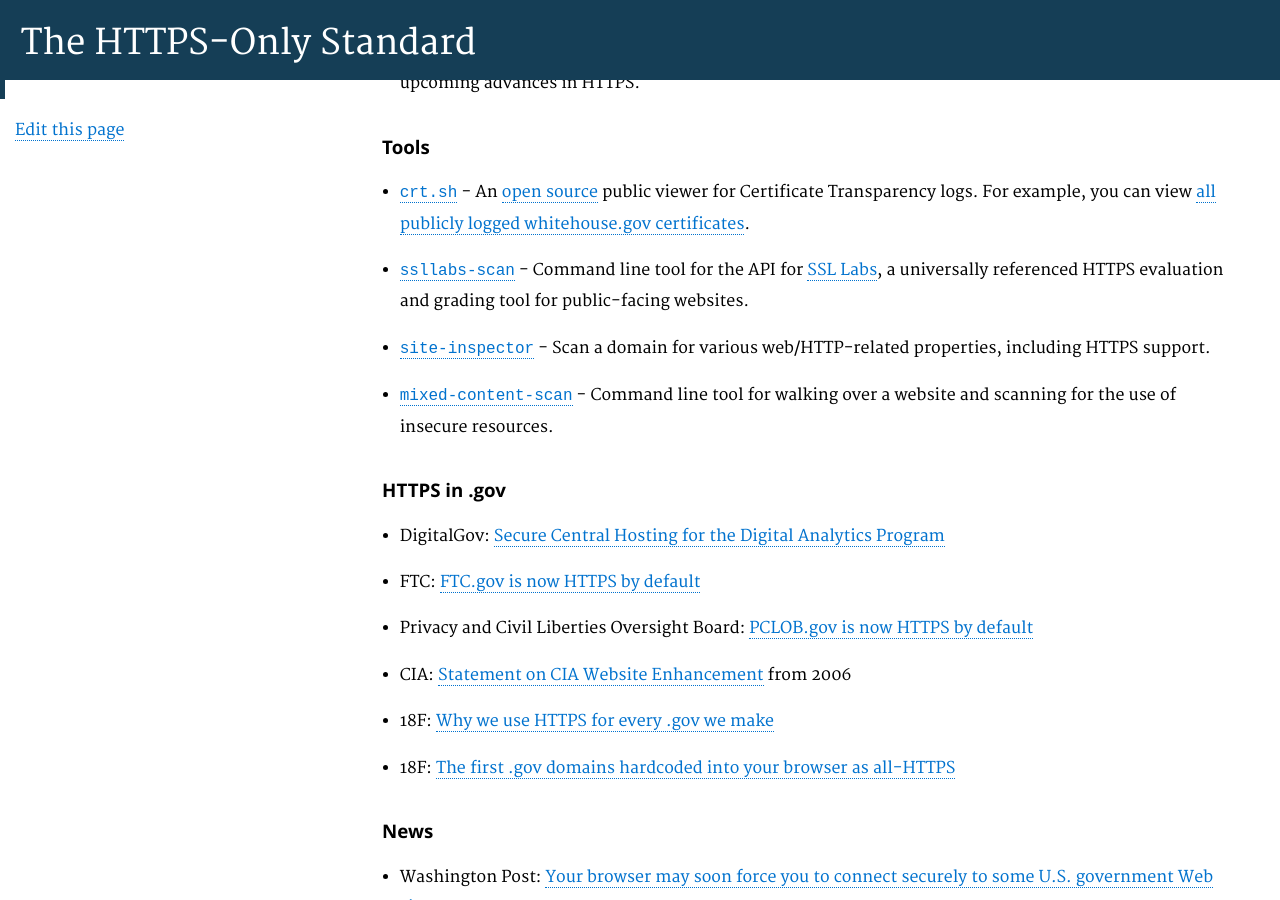
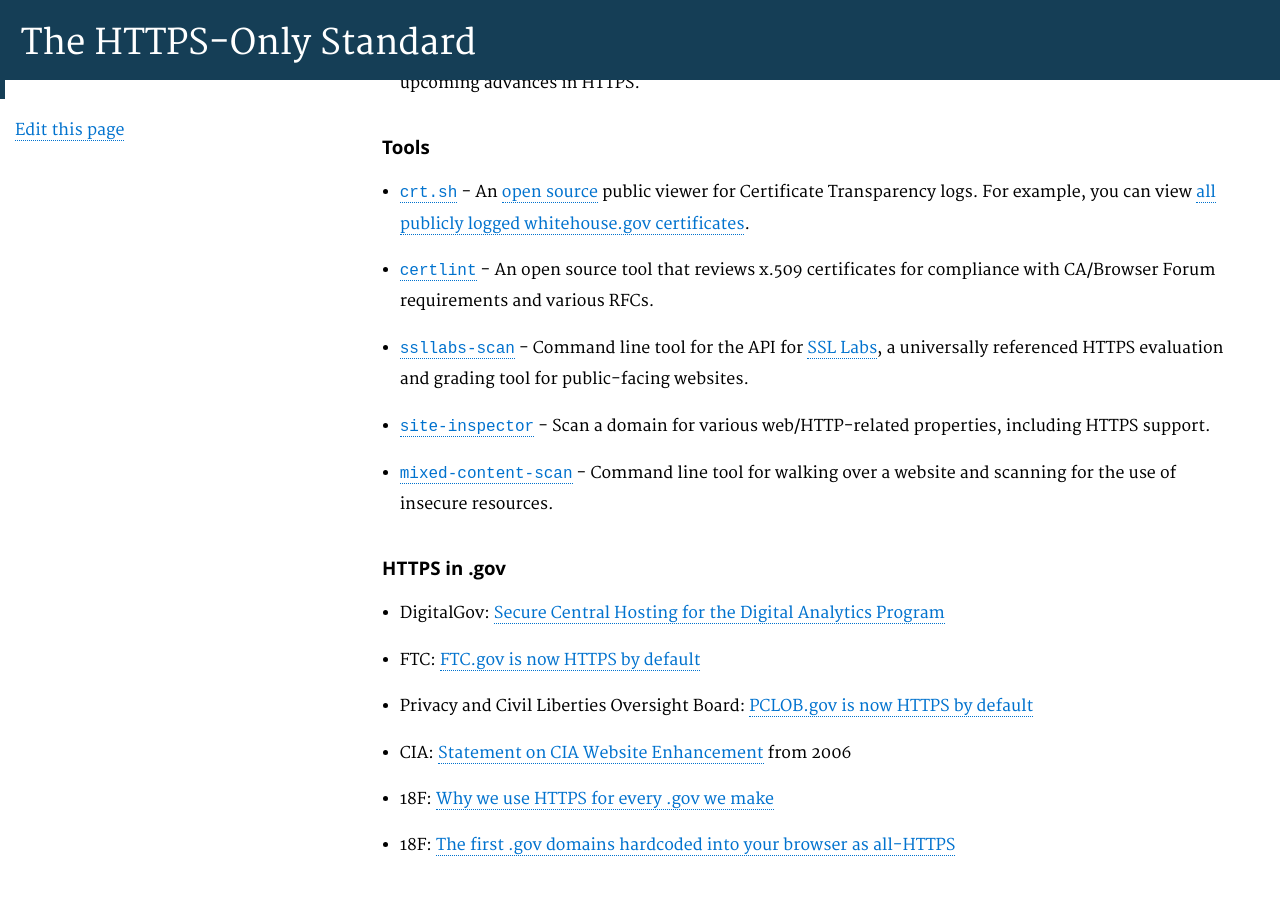
Before and after one commit to GSA/https, a Jekyll site: the page built from pages/resources.md, in a window 1280 px wide and 900 px high, scrolled down 545 px. Built offline with Jekyll 4.4.1, drawn with Linux system fonts in a browser that asks for light colours; Markdown is read by kramdown in place of the engine named in the settings.

Commit message:
add certlint to resources page

```diff
--- a/pages/resources.md
+++ b/pages/resources.md
@@ -20,6 +20,7 @@
 ### Tools
 
 * [`crt.sh`](https://crt.sh) - An [open source](https://github.com/crtsh) public viewer for Certificate Transparency logs. For example, you can view [all publicly logged whitehouse.gov certificates](https://crt.sh/?q=whitehouse.gov).
+* [`certlint`](https://github.com/awslabs/certlint) - An open source tool that reviews x.509 certificates for compliance with CA/Browser Forum requirements and various RFCs.
 * [`ssllabs-scan`](https://github.com/ssllabs/ssllabs-scan) - Command line tool for the API for [SSL Labs](https://www.ssllabs.com/ssltest/), a universally referenced HTTPS evaluation and grading tool for public-facing websites.
 * [`site-inspector`](https://github.com/benbalter/site-inspector) - Scan a domain for various web/HTTP-related properties, including HTTPS support.
 * [`mixed-content-scan`](https://github.com/bramus/mixed-content-scan) - Command line tool for walking over a website and scanning for the use of insecure resources.
```
